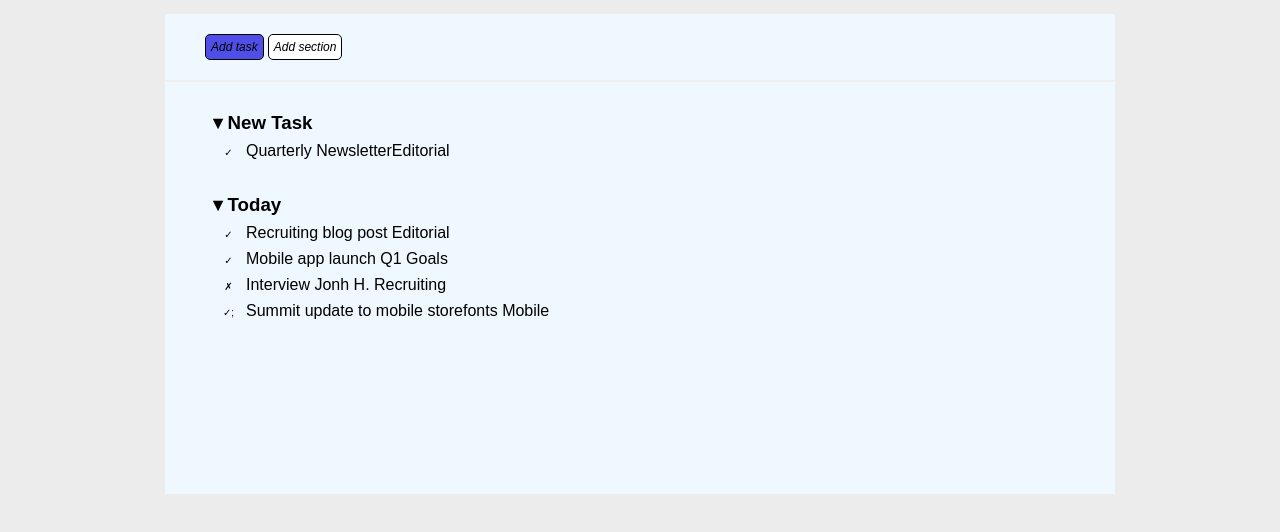
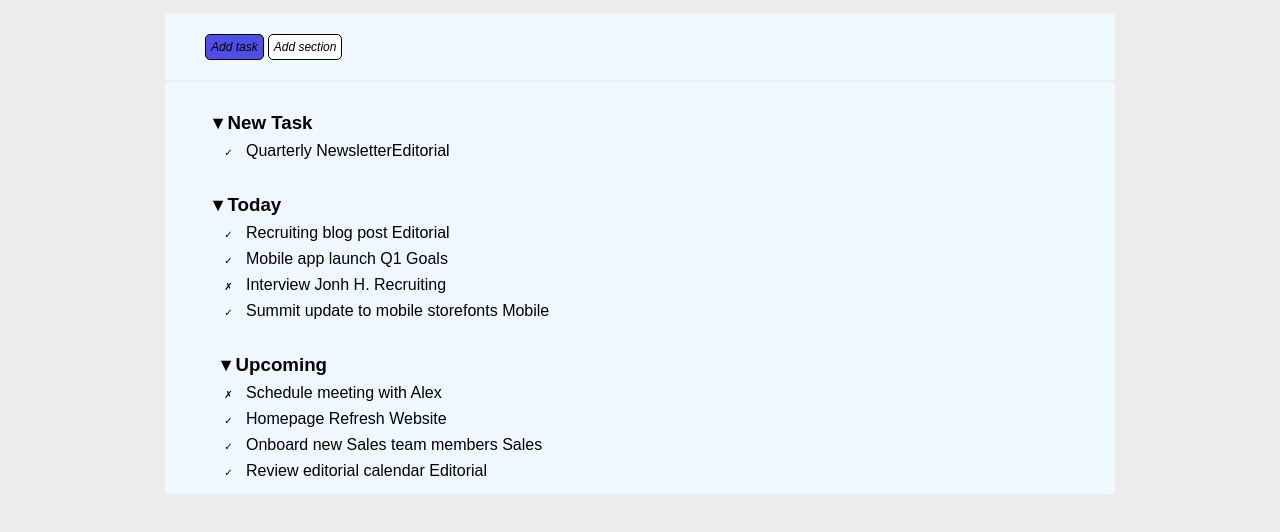
Before and after one commit to pyroz7/html-css-toboolist, a plain HTML site: page index.html in a window 1280 px wide. Shown: the part 86-618 px from the top of the page. Drawn offline with Linux system fonts and the light colour scheme.

Commit message:
Finish pt 1

```diff
--- a/index.html
+++ b/index.html
@@ -49,10 +49,21 @@
                         <li><span class="cerchio v">&check;  </span>Recruiting blog post <span class="luce blu">Editorial </span> </li>
                         <li><span class="cerchio v">&check;  </span>Mobile app launch    <span class="luce viola">Q1 Goals </span></li>
                         <li><span class="cerchio x">&cross;  </span>Interview Jonh H.    <span class="luce verde"> Recruiting </span></li>
-                        <li><span class="cerchio v">&check;;  </span>Summit update to mobile storefonts <span class="luce arancione"> Mobile</span></li>
+                        <li><span class="cerchio v">&check;  </span>Summit update to mobile storefonts <span class="luce arancione"> Mobile</span></li>
                         </li>
                     </ul>
-                </li>
+                    <br>
+                    <ul>
+                        <li>
+                            <h3>&blacktriangledown; Upcoming </h3>
+                        </li>
+                    </ul>
+                <ul>
+                    <li><span class="cerchio x">&cross;       </span>Schedule meeting with Alex </li>
+                    <li><span class="cerchio v">&check;       </span>Homepage Refresh <span class="luce rosa"> Website </span></li>
+                    <li><span class="cerchio v">&check;       </span>Onboard new Sales team members <span class="luce verse"> Sales </span></li>
+                    <li><span class="cerchio v">&check;       </span>Review editorial calendar <span class="luce celeste "> Editorial </span></li>
+                </ul>
             </ul>
 
     </main>
```
